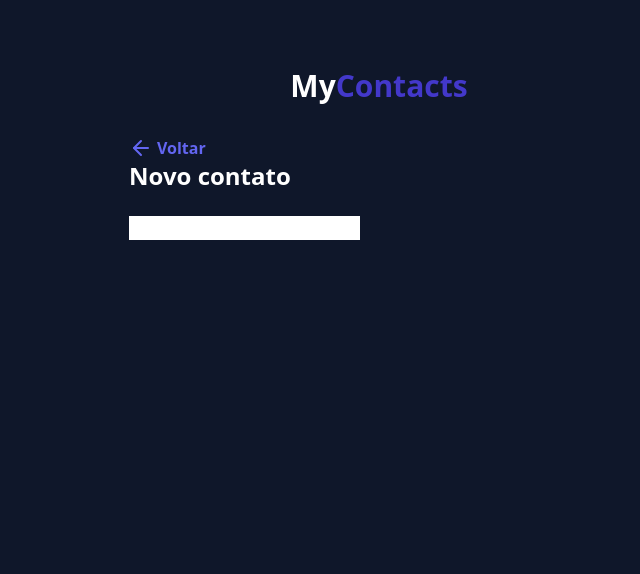
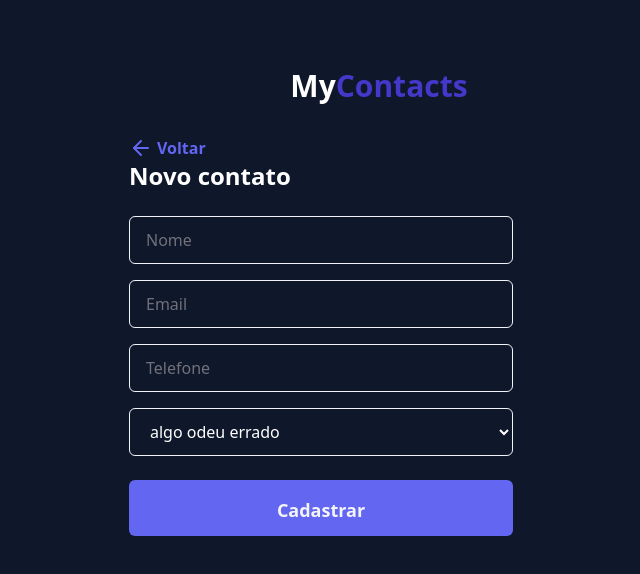
Before and after one commit to filipezzo/mycontacts-front, a React (Vite) app: page /novo-contato in a window 1280 px wide. Shown: the top 574 px of the page, without its empty margins (261-901 px from the left). Built offline with nearby package versions, Linux system fonts and the light colour scheme; no server answers.

Commit message:
feat: `new contact`

```diff
--- a/package.json
+++ b/package.json
@@ -10,10 +10,14 @@
     "preview": "vite preview"
   },
   "dependencies": {
+    "@hookform/resolvers": "^3.9.1",
     "lucide-react": "^0.469.0",
     "react": "^18.3.1",
     "react-dom": "^18.3.1",
-    "react-router-dom": "^7.1.0"
+    "react-hook-form": "^7.54.2",
+    "react-router-dom": "^7.1.0",
+    "sonner": "^1.7.1",
+    "zod": "^3.24.1"
   },
   "devDependencies": {
     "@eslint/js": "^9.17.0",
--- /dev/null
+++ b/src/app/router/api.ts
@@ -0,0 +1,5 @@
+export const API = {
+  BASEURL: "http://localhost:3000",
+  CATEGORIES: "/categories",
+  CONTACTS: "/contacts",
+};
--- a/src/components/btn.tsx
+++ b/src/components/btn.tsx
@@ -20,7 +20,8 @@ export function Btn({
       <button
         className={cn(
           defaultClasses,
-          "h-14 bg-indigo-500 p-4 text-lg text-gray-100",
+          "h-14 bg-indigo-500 p-4 text-lg text-gray-100 disabled:cursor-not-allowed disabled:bg-zinc-500 disabled:hover:opacity-100",
+          className,
         )}
         {...rest}
       >
@@ -34,7 +35,7 @@ export function Btn({
       <button
         className={cn(
           defaultClasses,
-          "flex h-12 items-center justify-center border border-indigo-500 bg-transparent text-indigo-500",
+          "flex h-12 items-center justify-center border border-indigo-500 bg-transparent text-indigo-500 disabled:bg-zinc-500",
           className,
         )}
         {...rest}
--- a/src/components/input.tsx
+++ b/src/components/input.tsx
@@ -0,0 +1,23 @@
+import { ComponentProps, forwardRef } from "react";
+import { cn } from "../app/utils/cn";
+
+interface InputProps extends ComponentProps<"input"> {
+  className?: string;
+}
+
+export const Input = forwardRef<HTMLInputElement, InputProps>(
+  ({ className, ...rest }, ref) => {
+    return (
+      <input
+        className={cn(
+          "h-12 w-full max-w-96 rounded-md border border-slate-100 bg-transparent p-4 outline-none placeholder:text-zinc-500 focus-within:border-2 focus-within:border-indigo-500",
+          className,
+        )}
+        ref={ref}
+        {...rest}
+      />
+    );
+  },
+);
+
+Input.displayName = "Input";
--- a/src/components/layout.tsx
+++ b/src/components/layout.tsx
@@ -1,4 +1,5 @@
 import { Outlet } from "react-router-dom";
+import { Toaster } from "sonner";
 
 export function Layout() {
   return (
@@ -11,6 +12,7 @@ export function Layout() {
         </header>
         <Outlet />
       </main>
+      <Toaster />
     </div>
   );
 }
--- /dev/null
+++ b/src/components/loading.tsx
@@ -0,0 +1,5 @@
+export function Loading() {
+  return (
+    <div className="size-6 animate-spin rounded-full border border-r-indigo-500 border-t-indigo-500" />
+  );
+}
--- /dev/null
+++ b/src/components/select.tsx
@@ -0,0 +1,57 @@
+import { ComponentProps, forwardRef, useEffect, useState } from "react";
+import { API } from "../app/router/api";
+import { cn } from "../app/utils/cn";
+import { SelectOptions } from "./selectOptions";
+
+interface SelectProps extends ComponentProps<"select"> {
+  className?: string;
+}
+
+export const Select = forwardRef<HTMLSelectElement, SelectProps>(
+  ({ className, ...rest }, ref) => {
+    const [options, setOptions] = useState([]);
+    const [loading, setLoading] = useState(false);
+    const [error, setError] = useState<string | null>(null);
+
+    const fetchOptions = async () => {
+      try {
+        setLoading(true);
+        setError(null);
+        const response = await fetch(`${API.BASEURL}${API.CATEGORIES}`);
+        if (!response.ok) {
+          throw new Error("Algo deu errado");
+        }
+        const data = await response.json();
+        setOptions(data);
+      } catch (error) {
+        if (error instanceof Error) {
+          setError(error.message);
+          return;
+        }
+        setError("Erro inesperado");
+      } finally {
+        setLoading(false);
+      }
+    };
+
+    useEffect(() => {
+      fetchOptions();
+    }, []);
+    return (
+      <select
+        className={cn(
+          "h-12 w-full max-w-96 cursor-pointer rounded-md border border-slate-100 bg-transparent px-4 outline-none placeholder:text-zinc-500 focus-within:border-2 focus-within:border-indigo-500",
+          className,
+        )}
+        ref={ref}
+        {...rest}
+      >
+        <SelectOptions
+          options={options}
+          isLoading={loading}
+          isError={!!error}
+        />
+      </select>
+    );
+  },
+);
--- /dev/null
+++ b/src/components/selectOptions.tsx
@@ -0,0 +1,32 @@
+interface SelectOptionsProps {
+  isLoading: boolean;
+  isError: boolean;
+  options: { id: string; name: string }[];
+}
+
+export function SelectOptions({
+  isLoading,
+  isError,
+  options,
+}: SelectOptionsProps) {
+  if (isLoading) {
+    return <option disabled>Carregando..</option>;
+  }
+
+  if (isError || options.length === 0) {
+    return <option>algo odeu errado</option>;
+  }
+
+  return (
+    <>
+      <option value="" disabled>
+        selecione
+      </option>
+      {options.map((option) => (
+        <option value={option.id} key={option.id}>
+          {option.name}
+        </option>
+      ))}
+    </>
+  );
+}
--- a/src/pages/home/components/contact-list.tsx
+++ b/src/pages/home/components/contact-list.tsx
@@ -1,6 +1,7 @@
 import { BookUser, Edit, Frown, Trash2 } from "lucide-react";
 import { Contact } from "../../../app/models/contact";
 import { Btn } from "../../../components/btn";
+import { Loading } from "../../../components/loading";
 
 interface ContactListProps {
   contacts: Contact[];
@@ -18,9 +19,7 @@ export function ContactList({
   numberOfContacts,
 }: ContactListProps) {
   if (isLoading) {
-    return (
-      <div className="size-6 animate-spin rounded-full border border-r-indigo-500 border-t-indigo-500" />
-    );
+    return <Loading />;
   }
 
   if (isError) {
--- a/src/pages/home/home.tsx
+++ b/src/pages/home/home.tsx
@@ -27,6 +27,7 @@ export function Home() {
     } catch (error) {
       if (error instanceof Error) {
         setError(error.message);
+        return;
       }
       setError("Algo deu errado");
     } finally {
--- /dev/null
+++ b/src/pages/new-contact/components/new-form.tsx
@@ -0,0 +1,88 @@
+import { zodResolver } from "@hookform/resolvers/zod";
+import { useForm } from "react-hook-form";
+import { useNavigate } from "react-router-dom";
+import { toast } from "sonner";
+import { z } from "zod";
+import { API } from "../../../app/router/api";
+import { Btn } from "../../../components/btn";
+import { Input } from "../../../components/input";
+import { Loading } from "../../../components/loading";
+import { Select } from "../../../components/select";
+
+const schema = z.object({
+  name: z.string().min(4, "o nome deve conter no min 4 ch"),
+  email: z.string().email("email inválido"),
+  phone: z.string(),
+  category_id: z.string().nonempty(),
+});
+
+type SchemaType = z.infer<typeof schema>;
+
+export function NewForm() {
+  const {
+    register,
+    handleSubmit,
+
+    formState: { errors, isSubmitting },
+  } = useForm<SchemaType>({
+    resolver: zodResolver(schema),
+  });
+
+  const nav = useNavigate();
+
+  const onSubmit = handleSubmit(async (data) => {
+    try {
+      const response = await fetch(`${API.BASEURL}${API.CONTACTS}`, {
+        method: "POST",
+        headers: {
+          "Content-Type": "application/json",
+        },
+        body: JSON.stringify(data),
+      });
+
+      if (response.status === 201) {
+        toast.success("Contato criado com sucesso.", {
+          duration: 2500,
+        });
+
+        nav("/");
+      }
+
+      if (response.status !== 201) {
+        throw new Error("Algo deu errado, tente novamente.");
+      }
+
+      console.log(response);
+    } catch (error) {
+      console.log(error);
+      if (error instanceof Error) {
+        toast.error(error?.message, {
+          duration: 4000,
+        });
+        return;
+      }
+    }
+  });
+
+  return (
+    <form onSubmit={onSubmit} className="flex w-full flex-col gap-4">
+      <Input {...register("name")} placeholder="Nome" />
+      {errors.name?.message && (
+        <small className="text-rose-400">{errors.name.message}</small>
+      )}
+      <Input type="email" {...register("email")} placeholder="Email" />
+      {errors.email?.message && (
+        <small className="text-rose-400">{errors.email.message}</small>
+      )}
+      <Input {...register("phone")} placeholder="Telefone" />
+      <Select {...register("category_id")} />
+      <Btn
+        disabled={isSubmitting}
+        className="mt-2 flex max-w-96 justify-center"
+        type="submit"
+      >
+        {isSubmitting ? <Loading /> : "Cadastrar"}
+      </Btn>
+    </form>
+  );
+}
--- a/src/pages/new-contact/index.tsx
+++ b/src/pages/new-contact/index.tsx
@@ -1,12 +1,11 @@
+import { NewForm } from "./components/new-form";
 import { NewHeader } from "./components/new-header";
 
 export function NewContact() {
   return (
-    <section className="">
+    <section className="flex flex-col">
       <NewHeader />
-      <form>
-        <input />
-      </form>
+      <NewForm />
     </section>
   );
 }
```
Also changed, not shown: 1 other file (tests, documents, lock files or other folders).
